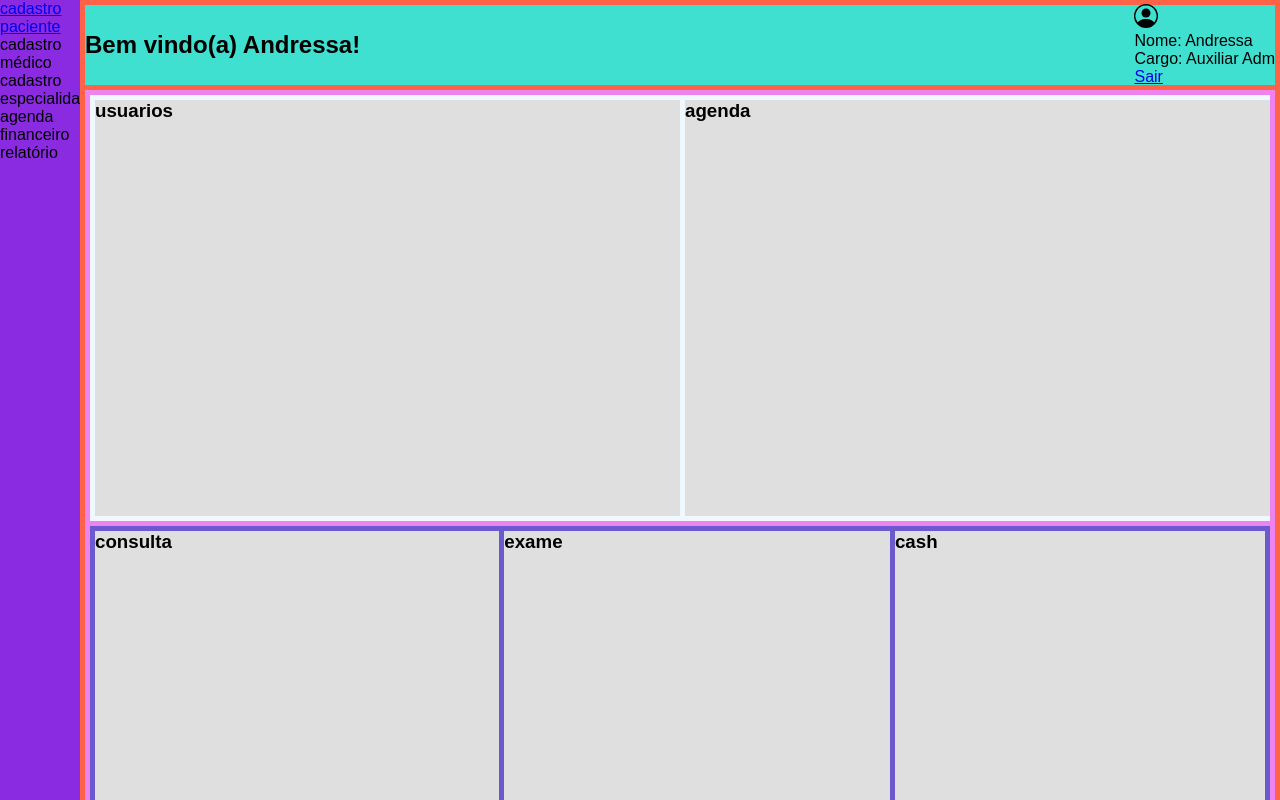
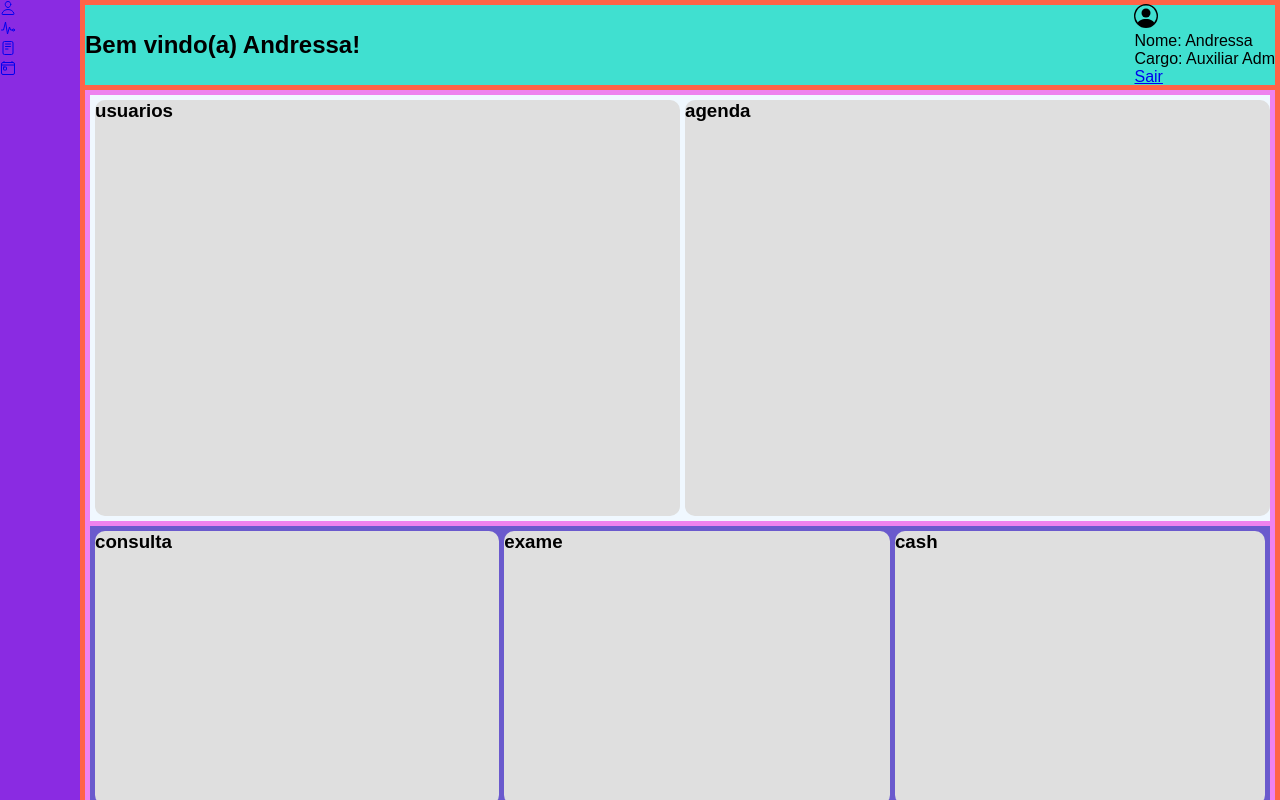
Before and after one commit to Cloves-Neto/tcc-infonet-welfare, a PHP site: page /paginas/home/home.php in a window 1280 px wide. Run offline with PHP 8.4, Linux system fonts and the light colour scheme.

Commit message:
Att icons menu home

```diff
--- a/paginas/home/home-style.css
+++ b/paginas/home/home-style.css
@@ -6,6 +6,10 @@
   margin: 0;
   box-sizing: border-box;
   font-family: Arial, Helvetica, sans-serif;
+}
+
+.none{
+  display: none;
 }
 
 html{
@@ -22,6 +26,8 @@ body {
   display: flex;
   justify-content: center;
   align-items: center;
+  list-style: none;
+
 }
 
 svg {
@@ -107,6 +113,7 @@ div.row1{
 
 .card{
   background-color: rgb(223, 223, 223);
+  border-radius: 10px;
 }
 
 .card.usuarios{
--- a/paginas/home/home.php
+++ b/paginas/home/home.php
@@ -33,26 +33,51 @@ $data_hoje = date('d/m/Y');
         <ul class="lista-menu">
           <li class="item-menu">
               <a class="link-menu" href="cadasto.php">
+                <ion-icon name="person-outline"></ion-icon>
+                  <span class="nome-menu none">
+                      cadastro Paciente
+                  </span>
+              </a>
+          </li>
+          <li>
+              <a class="link-menu" href="cadasto.php">
+              <ion-icon name="pulse-outline"></ion-icon>
+                  <span class="nome-menu none">
+                      cadastro Médico
+                  </span>
+              </a>
+          </li>
+          <li>
+            <a class="link-menu" href="cadasto.php">
+                 <ion-icon name="reader-outline"></ion-icon>
+                  <span class="nome-menu none">
+                      Relatório
+                  </span>
+              </a>
+          </li>
+          <li>
+            <a class="link-menu" href="cadasto.php">
+                 <ion-icon name="today-outline"></ion-icon>
+                  <span class="nome-menu none">
+                      Agenda
+                  </span>
+              </a>
+          </li>
+          <li>
+            <a class="link-menu" href="cadasto.php">
 
-                  <span class="nome-menu">
+                  <span class="nome-menu none">
                       cadastro paciente
                   </span>
               </a>
           </li>
           <li>
-              cadastro médico
-          </li>
-          <li>
-              cadastro especialidade
-          </li>
-          <li>
-              agenda
-          </li>
-          <li>
-              financeiro
-          </li>
-          <li>
-              relatório
+            <a class="link-menu" href="cadasto.php">
+
+                  <span class="nome-menu none">
+                      cadastro paciente
+                  </span>
+              </a>
           </li>
 
         </ul>
```
